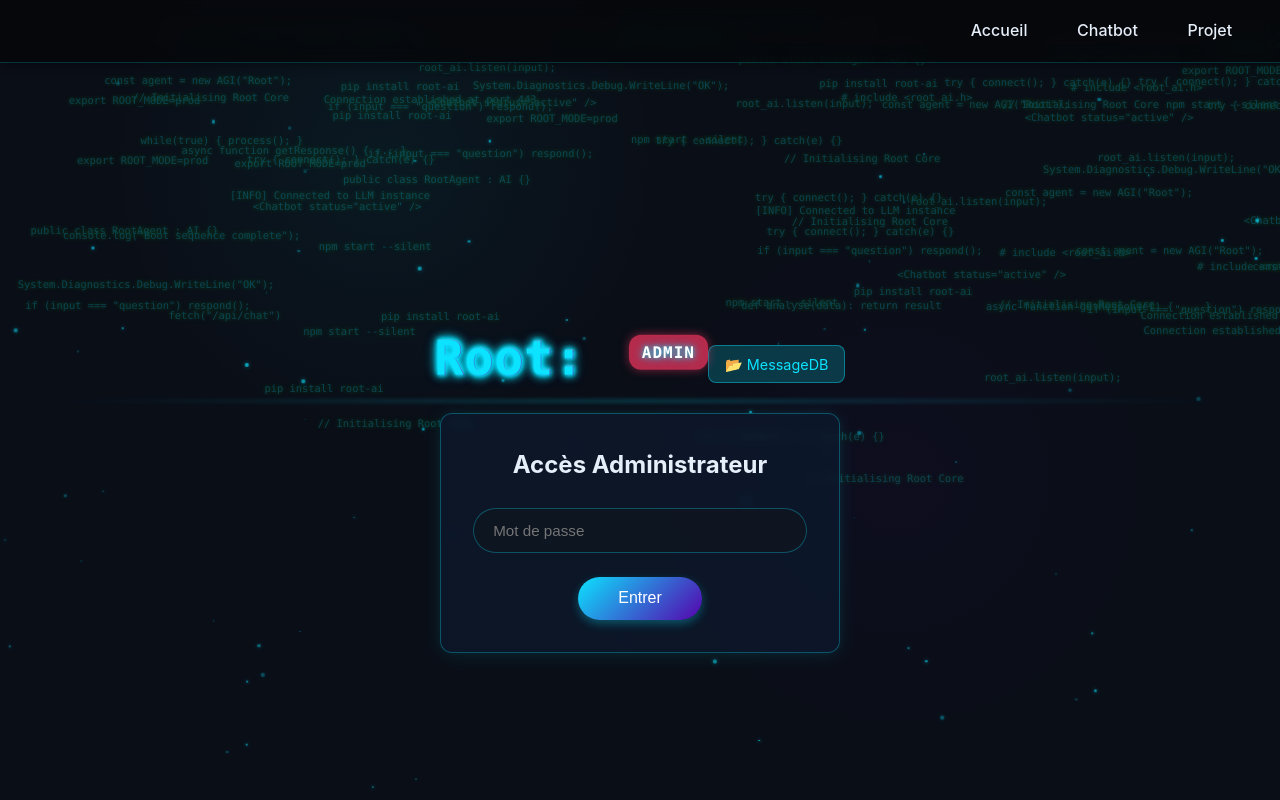
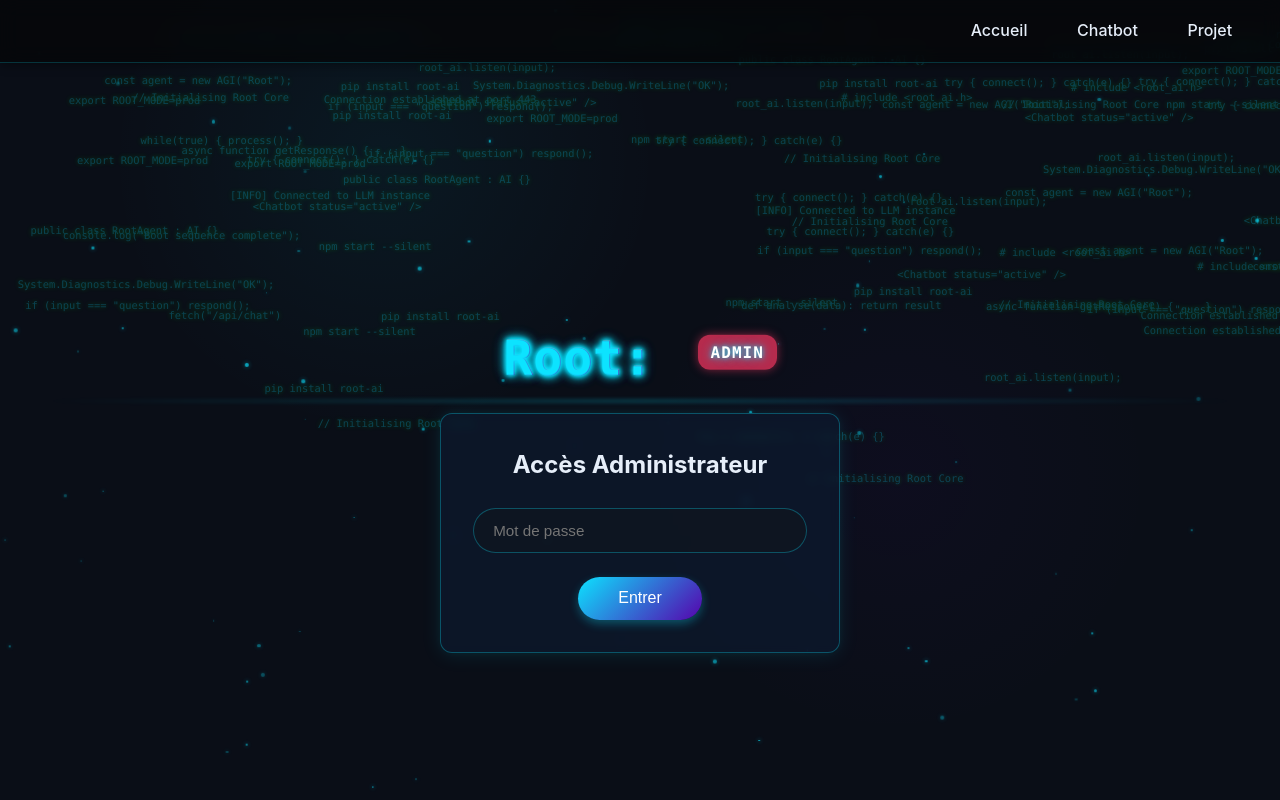
Before and after one commit to Luc1290/RootFrontend, a React (Vite) app: page /admin in a window 1280 px wide. Built offline with nearby package versions, Linux system fonts and the light colour scheme.

Commit message:
Root 3.4.5

```diff
--- a/src/components/AdminDashboard.jsx
+++ b/src/components/AdminDashboard.jsx
@@ -227,10 +227,7 @@ const AdminDashboard = () => {
           </h1>
           <div className={styles.neonGlow}></div>
           {isError && <div className={styles.connectionError}>Erreur de connexion</div>}
-
-          {/* 🔗 Lien vers MessageDB */}
-          <a href="/admin/messagedb" className={styles.dbLink}>📂 MessageDB</a>
-       </div>
+        </div>
 
         <div className={styles.loginBox}>
           <h2>Accès Administrateur</h2>
@@ -249,6 +246,7 @@ const AdminDashboard = () => {
 
   return (
     <div className={styles.chatbotContainer}>
+    <a href="/messagedb" className={styles.dbLink}>📂 MessageDB</a>
       <div className={styles.cyberTitle}>
         <h1 className={styles.glitchTitle} style={{ textTransform: 'none' }}>
           <span className={styles.glitchText} data-text="Root:">Root:</span>
```
